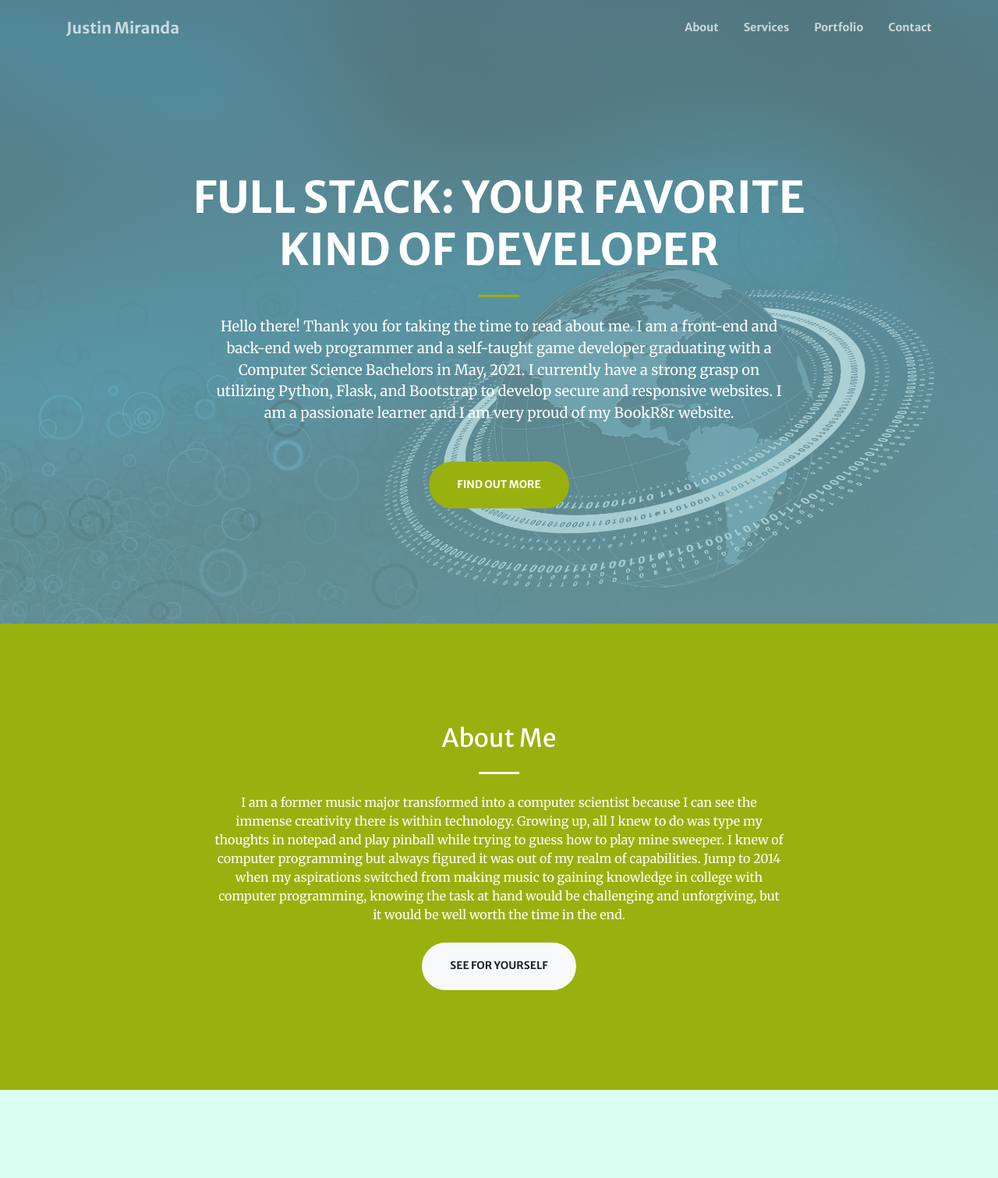
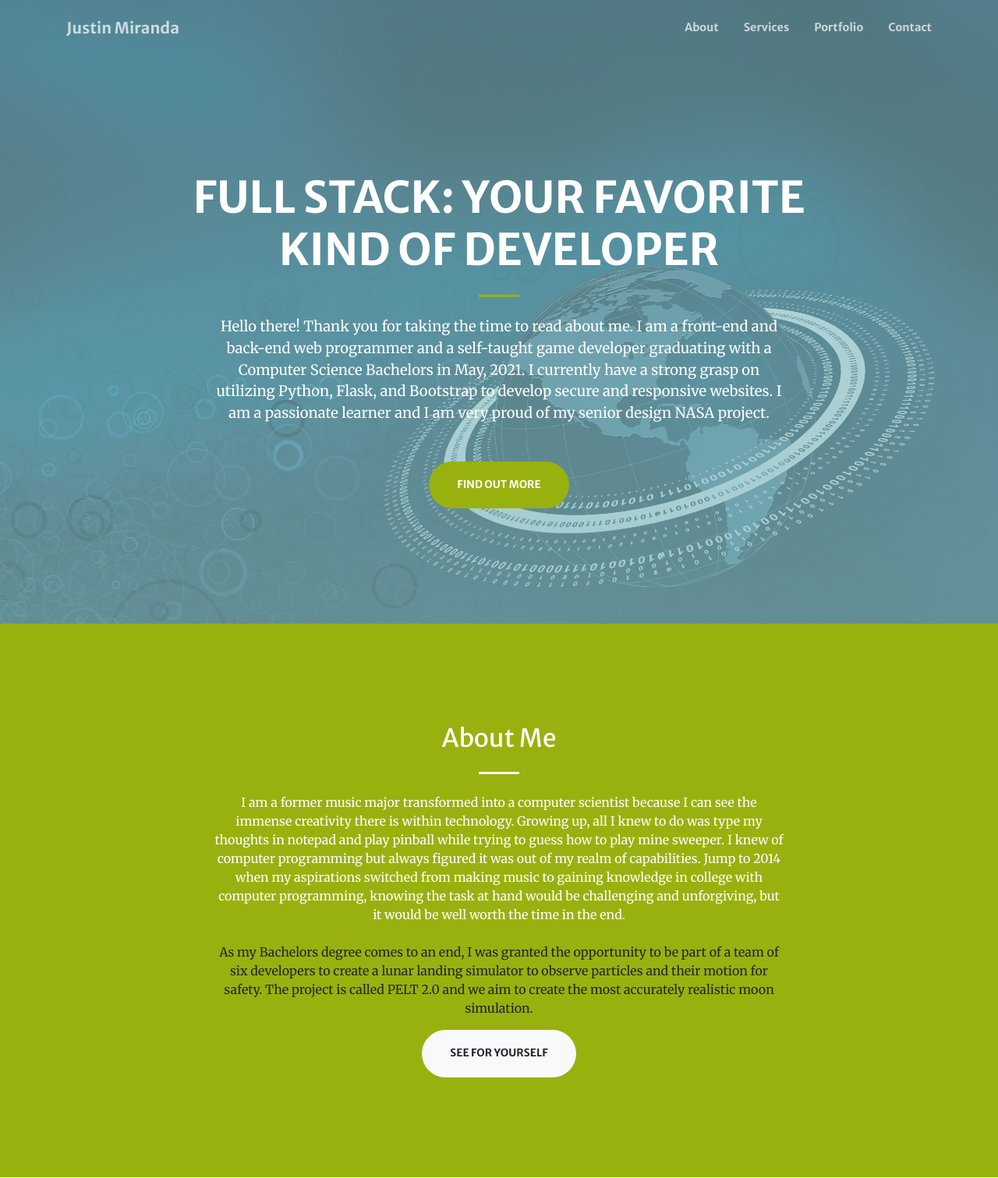
Before and after one commit to joemface/portfolio, a Flask app: page / in a window 1280 px wide. Shown: the top 1511 px of the page at 78% size. Run offline with Flask 2, Linux system fonts and the light colour scheme; some libraries are stand-ins or nearby versions.

Commit message:
updated webpage about me

```diff
--- a/templates/index.html
+++ b/templates/index.html
@@ -96,7 +96,7 @@
               developer graduating with a Computer Science Bachelors in May,
               2021. I currently have a strong grasp on utilizing Python, Flask,
               and Bootstrap to develop secure and responsive websites. I am a
-              passionate learner and I am very proud of my BookR8r website.
+              passionate learner and I am very proud of my senior design NASA project.
             </p>
             <a class="btn btn-primary btn-xl js-scroll-trigger" href="#about"
               >Find Out More</a
@@ -123,6 +123,12 @@
               computer programming, knowing the task at hand would be
               challenging and unforgiving, but it would be well worth the time
               in the end.
+            </p>
+            <p>
+              As my Bachelors degree comes to an end, I was granted the opportunity
+              to be part of a team of six developers to create a lunar landing simulator
+              to observe particles and their motion for safety. The project is called PELT 2.0 and
+              we aim to create the most accurately realistic moon simulation.
             </p>
             <a class="btn btn-light btn-xl js-scroll-trigger" href="#services"
               >See for Yourself</a
```
